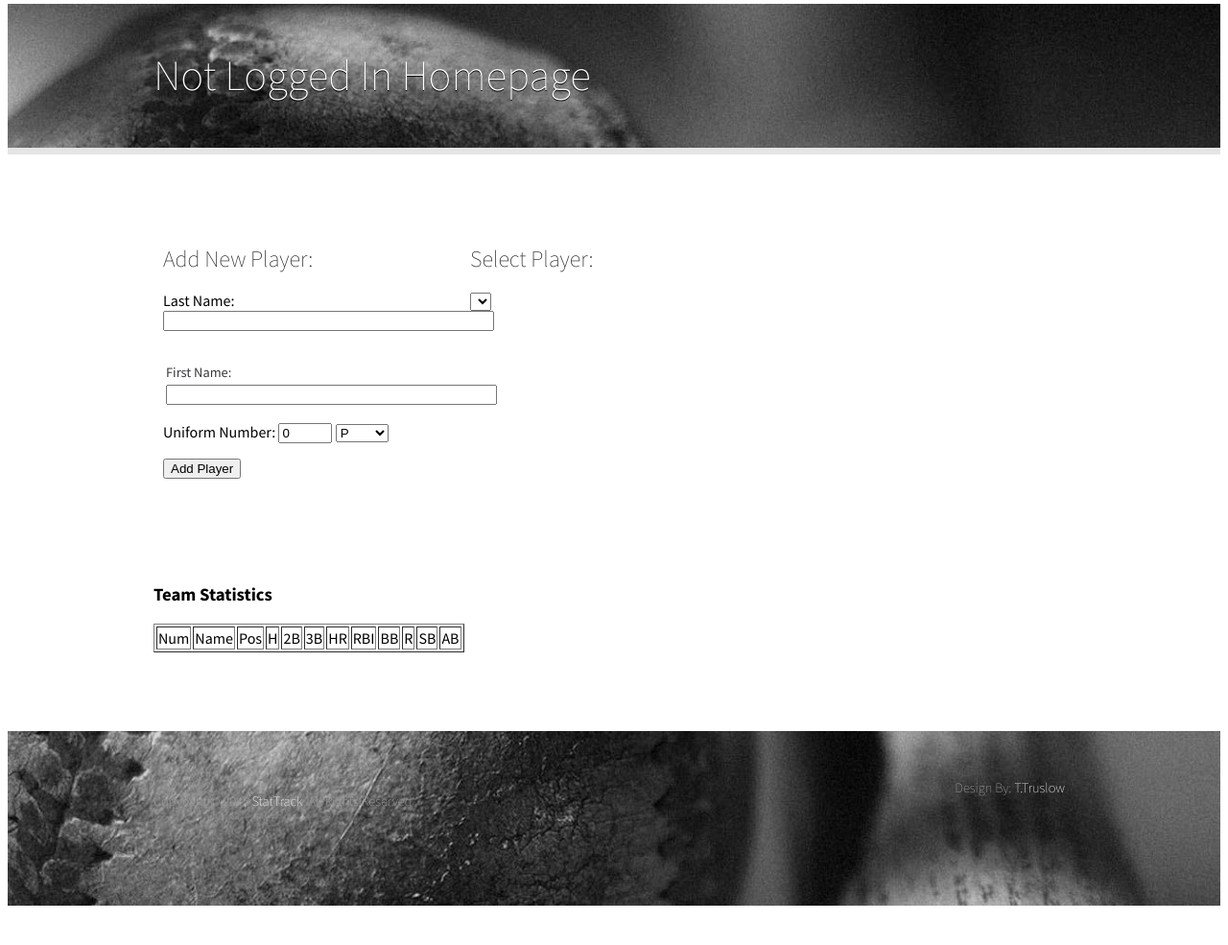
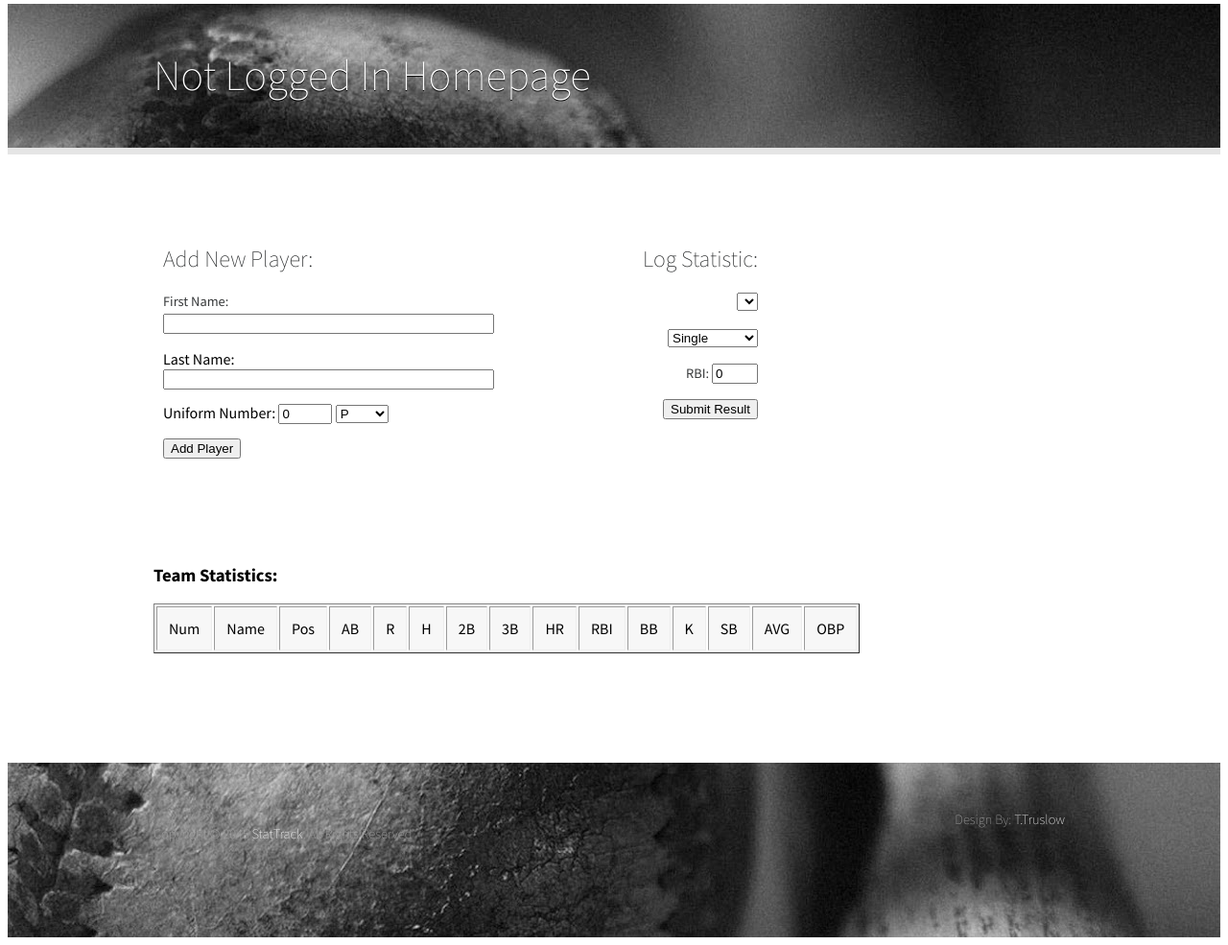
Before and after one commit to ttruslow/350SqlProject, a Flask app: page /myTeam in a window 1280 px wide. Shown: the part 116-1101 px from the top of the page at 96% size. Before the commit the page ends 1060 px from the top, so only its background shows below. Run offline with Flask 2, Linux system fonts and the light colour scheme; data that the repository does not hold is empty; parts of the project's set-up code (start-up, migrations or seed data) failed here and were passed over; some libraries are stand-ins or nearby versions.

Commit message:
NOW ABLE TO ADD AND DISPLAY STATISTICSgit add .

```diff
--- a/server.py
+++ b/server.py
@@ -148,14 +148,87 @@ def teamPage():
                     print ("TRIED: insert into players (lastname, firstname, position, number, team) VALUES (%s, %s, %s, %s, %s);", (lastname, firstname, position, number, team))
                     conn.rollback()
             conn.commit()
-        if request.form['submit'] == 'Select Player':
+        if request.form['submit'] == 'Submit Result':
             playerchosen = request.form['player']
+            rbis = request.form['rbi']
+            result = request.form['stat']
             print("playerchosen: %s", (playerchosen,))
+            if result == 'single':
+                cur.execute("update players set pa = pa + 1 where playerid = %s;", (playerchosen,))
+                cur.execute("update players set ab = ab + 1 where playerid = %s;", (playerchosen,))
+                cur.execute("update players set hits = hits + 1 where playerid = %s;", (playerchosen,))
+                cur.execute("update players set singles = singles + 1 where playerid = %s;", (playerchosen,))
+                cur.execute("update players set rbi = rbi + %s where playerid = %s;", (rbis, playerchosen))
+            if result == 'double':
+                cur.execute("update players set pa = pa + 1 where playerid = %s;", (playerchosen,))
+                cur.execute("update players set ab = ab + 1 where playerid = %s;", (playerchosen,))
+                cur.execute("update players set hits = hits + 1 where playerid = %s;", (playerchosen,))
+                cur.execute("update players set doubles = doubles + 1 where playerid = %s;", (playerchosen,))
+                cur.execute("update players set rbi = rbi + %s where playerid = %s;", (rbis, playerchosen))
+            if result == 'triple':
+                cur.execute("update players set pa = pa + 1 where playerid = %s;", (playerchosen,))
+                cur.execute("update players set ab = ab + 1 where playerid = %s;", (playerchosen,))
+                cur.execute("update players set hits = hits + 1 where playerid = %s;", (playerchosen,))
+                cur.execute("update players set triples = triples + 1 where playerid = %s;", (playerchosen,))
+                cur.execute("update players set rbi = rbi + %s where playerid = %s;", (rbis, playerchosen))
+            if result == 'homerun':
+                cur.execute("update players set pa = pa + 1 where playerid = %s;", (playerchosen,))
+                cur.execute("update players set ab = ab + 1 where playerid = %s;", (playerchosen,))
+                cur.execute("update players set hits = hits + 1 where playerid = %s;", (playerchosen,))
+                cur.execute("update players set homeruns = homeruns + 1 where playerid = %s;", (playerchosen,))
+                cur.execute("update players set runs = runs + 1 where playerid = %s;", (playerchosen,))
+                if rbis == 0:
+                    cur.execute("update players set rbi = rbi + 1 where playerid = %s;", (playerchosen,))
+                else:
+                    cur.execute("update players set rbi = rbi + %s where playerid = %s;", (rbis, playerchosen))
+            if result == 'walk':
+                cur.execute("update players set pa = pa + 1 where playerid = %s;", (playerchosen,))
+                cur.execute("update players set walks = walks + 1 where playerid = %s;", (playerchosen,))
+                if rbis == 1:
+                    cur.execute("update players set rbi = rbi + 1 where playerid = %s;", (playerchosen,))
+            if result == 'hitbypitch':
+                cur.execute("update players set pa = pa + 1 where playerid = %s;", (playerchosen,))
+                cur.execute("update players set hitbypitch = hitbypitch + 1 where playerid = %s;", (playerchosen,))
+                if rbis == 1:
+                    cur.execute("update players set rbi = rbi + 1 where playerid = %s;", (playerchosen,))
+            if result == 'flyout':
+                cur.execute("update players set pa = pa + 1 where playerid = %s;", (playerchosen,))
+                cur.execute("update players set ab = ab + 1 where playerid = %s;", (playerchosen,))
+                cur.execute("update players set flyouts = flyouts + 1 where playerid = %s;", (playerchosen,))
+            if result == 'groundout':
+                cur.execute("update players set pa = pa + 1 where playerid = %s;", (playerchosen,))
+                cur.execute("update players set ab = ab + 1 where playerid = %s;", (playerchosen,))
+                cur.execute("update players set groundouts = groundouts + 1 where playerid = %s;", (playerchosen,))
+                if rbis == 1:
+                    cur.execute("update players set rbi = rbi + 1 where playerid = %s;", (playerchosen,))
+            if result == 'onbyerror':
+                cur.execute("update players set pa = pa + 1 where playerid = %s;", (playerchosen,))
+                cur.execute("update players set ab = ab + 1 where playerid = %s;", (playerchosen,))
+                cur.execute("update players set onbyerror = onbyerror + 1 where playerid = %s;", (playerchosen,))
+                if rbis == 1:
+                    cur.execute("update players set rbi = rbi + 1 where playerid = %s;", (playerchosen,))
+            if result == 'strikeout':
+                cur.execute("update players set pa = pa + 1 where playerid = %s;", (playerchosen,))
+                cur.execute("update players set ab = ab + 1 where playerid = %s;", (playerchosen,))
+                cur.execute("update players set strikeouts = strikeouts + 1 where playerid = %s;", (playerchosen,))
+            if result == 'sacbunt':
+                cur.execute("update players set pa = pa + 1 where playerid = %s;", (playerchosen,))
+                if rbis == 1:
+                    cur.execute("update players set rbi = rbi + 1 where playerid = %s;", (playerchosen,))
+            if result == 'sacfly':
+                cur.execute("update players set pa = pa + 1 where playerid = %s;", (playerchosen,))
+                if rbis == 1:
+                    cur.execute("update players set rbi = rbi + 1 where playerid = %s;", (playerchosen,))
+            if result == 'stolenbase':
+                cur.execute("update players set stolenbases = stolenbases + 1 where playerid = %s;", (playerchosen,))
+            if result == 'runscored':
+                cur.execute("update players set runs = runs + 1 where playerid = %s;", (playerchosen,))
 
     else:
         print("Request method is GET")
 
-    cur.execute("select firstname, lastname, number, position, playerid, hits, doubles, triples, homeruns, rbi, walks, runs, stolenbases, ab from players where team = %s;", (team,))
+    conn.commit()
+    cur.execute("select firstname, lastname, number, position, playerid, hits, doubles, triples, homeruns, rbi, walks, runs, stolenbases, ab, strikeouts, hitbypitch, onbyerror, pa from players where team = %s;", (team,))
     playerList = cur.fetchall();
 
     return render_template('myTeam.html', user=user, selectedMenu=selectedMenu, playerList = playerList)
--- a/statTrack.sql
+++ b/statTrack.sql
@@ -39,6 +39,7 @@ ab int NOT NULL default 0,
 pa int NOT NULL default 0,
 position varchar(4) NOT NULL default '',
 number int NOT NULL default 0,
+hitbypitch int NOT NULL default 0,
 primary key(playerid) );
 
 GRANT all ON players to tracker;
--- a/static/styles/styl.css
+++ b/static/styles/styl.css
@@ -195,3 +195,20 @@ fieldset p{
   clear: both;
   padding: 5px;
 }
+table {
+	margin: 0 0 2em 0;
+	width: 100%;
+}
+table tbody tr {
+	border: solid 1px #efefef;
+	border-left: 0;
+	border-right: 0;
+}
+
+table tbody tr:nth-child(2n + 1) {
+	background-color: #f7f7f7;
+}
+
+table td {
+	padding: 0.75em 0.75em;
+}
--- a/templates/myTeam.html
+++ b/templates/myTeam.html
@@ -15,11 +15,11 @@
   <div class="thirds">
     <h3>Add New Player:</h3>
     <form method="post" action="/myTeam">
-            <table>
+
             <tr><td><p>
             <label>First Name: </label><input type="text" id="firstname" name="firstname" size="40" /></p></td></tr>
             <label>Last Name: </label><input type="text" id="lastname" name="lastname" size="40" /></p></td></tr>
-            </table>
+
 
             <label for="number">Uniform Number: </label><input type="number" name="number" id="number" min="0" max="99" step="1" value ="0"/>
             <select name = "position">
@@ -35,50 +35,84 @@
             <tr><td><p><input type="submit" name="submit" value="Add Player"></p></td></tr>
     </form>
   </div>
-  <div class="thirds">
-    <h3>Select Player:</h3>
+  <div class="thirds" align = "right">
+    <h3>Log Statistic:</h3>
     <form method="post" action="/myTeam">
-      <select>
+      <p><select name="player">
         {% for player in playerList %}
-        <option name="player" value="{{player[4]}}" >#{{player[2]}}   {{player[0]}} {{player[1]}}</option>
+        <option name="player" value="{{player[4]}}" >#{{player[2]}}   {{player[0]}} {{player[1]}} </option>
         {% endfor %}
-      </select>
-      <!--<input type="submit" name="submit" value="Select Player"> -->
+      </select></p>
+      <p><select name="stat">
+        <option value="single" >Single</option>
+        <option value="double" >Double</option>
+        <option value="triple" >Triple</option>
+        <option value="homerun" >Homerun</option>
+        <option value="walk" >Walk</option>
+        <option value="hitbypitch" >Hit By Pitch</option>
+        <option value="flyout" >Flyout</option>
+        <option value="groudout" >Groundout</option>
+        <option value="onbyerror" >On By Error</option>
+        <option value="strikeout" >Strikeout</option>
+        <option value="sacbunt" >Sac Bunt</option>
+        <option value="sacfly" >Sac Fly</option>
+        <option value="stolenbase" >Stolen Base</option>
+        <option value="runscored" >Run Scored</option>
+      </select></p>
+      <p><label for="rbi">RBI: </label><input type="number" name="rbi" id="rbi" min="0" max="4" step="1" value ="0"/></p>
+      <input type="submit" name="submit" value="Submit Result">
     </form>
 
   </div>
   <hr class="cleanit">
     <section>
 	    <table border="1">
-    	  <h1>Team Statistics </h1>
+    	  <h1>Team Statistics:</h1>
     	  <tr>
     	  <td>Num</td>
     	  <td>Name</td>
     	  <td>Pos</td>
+    	  <td>AB</td>
+    	  <td>R</td>
     	  <td>H</td>
     	  <td>2B</td>
     	  <td>3B</td>
     	  <td>HR</td>
     	  <td>RBI</td>
     	  <td>BB</td>
-    	  <td>R</td>
+    	  <td>K</td>
     	  <td>SB</td>
-    	  <td>AB</td>
+    	  <td>AVG</td>
+    	  <td>OBP</td>
+
+
     	  </tr>
     	  {% for player in playerList %}
       	<tr>
-      	<td>{{player[2]}}</td>
-      	<td>{{player[1]}}, {{player[0]}} </td>
-      	<td>{{player[3]}}</td>
-      	<td>{{player[5]}}</td>
-      	<td>{{player[6]}}</td>
-      	<td>{{player[7]}}</td>
-      	<td>{{player[8]}}</td>
-      	<td>{{player[9]}}</td>
-      	<td>{{player[10]}}</td>
-      	<td>{{player[11]}}</td>
-      	<td>{{player[12]}}</td>
-      	<td>{{player[13]}}</td>
+      	<td>{{player[2]}}</td> <!-- num -->
+      	<td>{{player[1]}}, {{player[0]}} </td> <!-- name -->
+      	<td>{{player[3]}}</td> <!-- pos -->
+      	<td>{{player[13]}}</td> <!-- ab -->
+      	<td>{{player[11]}}</td> <!-- runs -->
+      	<td>{{player[5]}}</td> <!-- hits -->
+      	<td>{{player[6]}}</td> <!-- 2b -->
+      	<td>{{player[7]}}</td> <!-- 3b -->
+      	<td>{{player[8]}}</td> <!-- hr -->
+      	<td>{{player[9]}}</td> <!-- rbi -->
+      	<td>{{player[10]}}</td> <!-- bb -->
+      	<td>{{player[14]}}</td> <!-- k -->
+      	<td>{{player[12]}}</td> <!-- sb -->
+      	{% if player[13] > 0 %}
+      	<td>{{player[5]/player[13]}}</td> <!-- avg -->
+      	{% else %}
+      	<td>.000</td>
+      	{% endif %}
+      	{% if player[17] > 0 %}
+      	<td>{{(player[5] + player[10] + player[15] + player[16]) /player[17]}}</td>
+      	{% else %}
+      	<td>.000</td>
+      	{% endif %}
+
       	</tr>
       	{% endfor %}
 	    </table>
```
